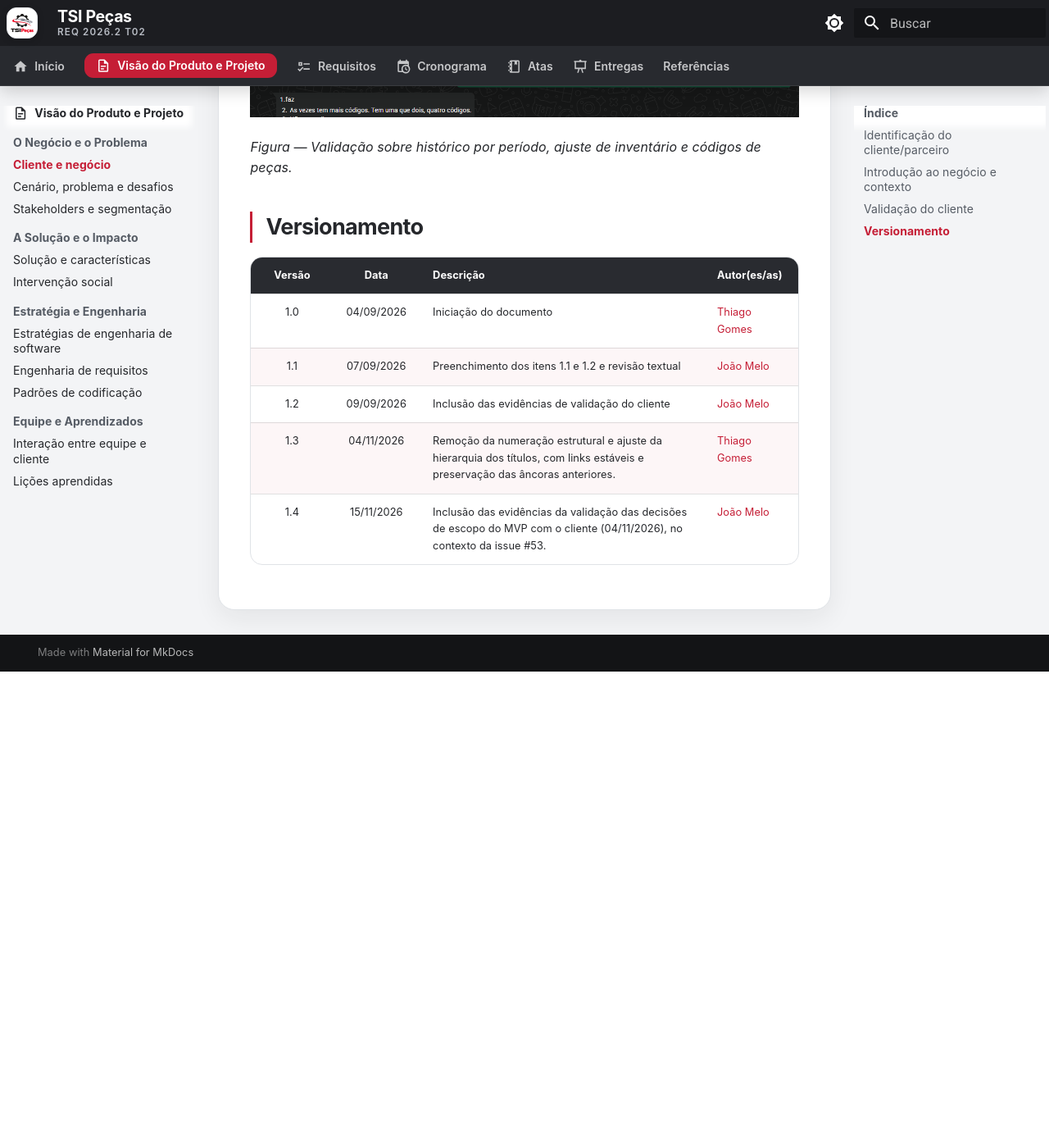
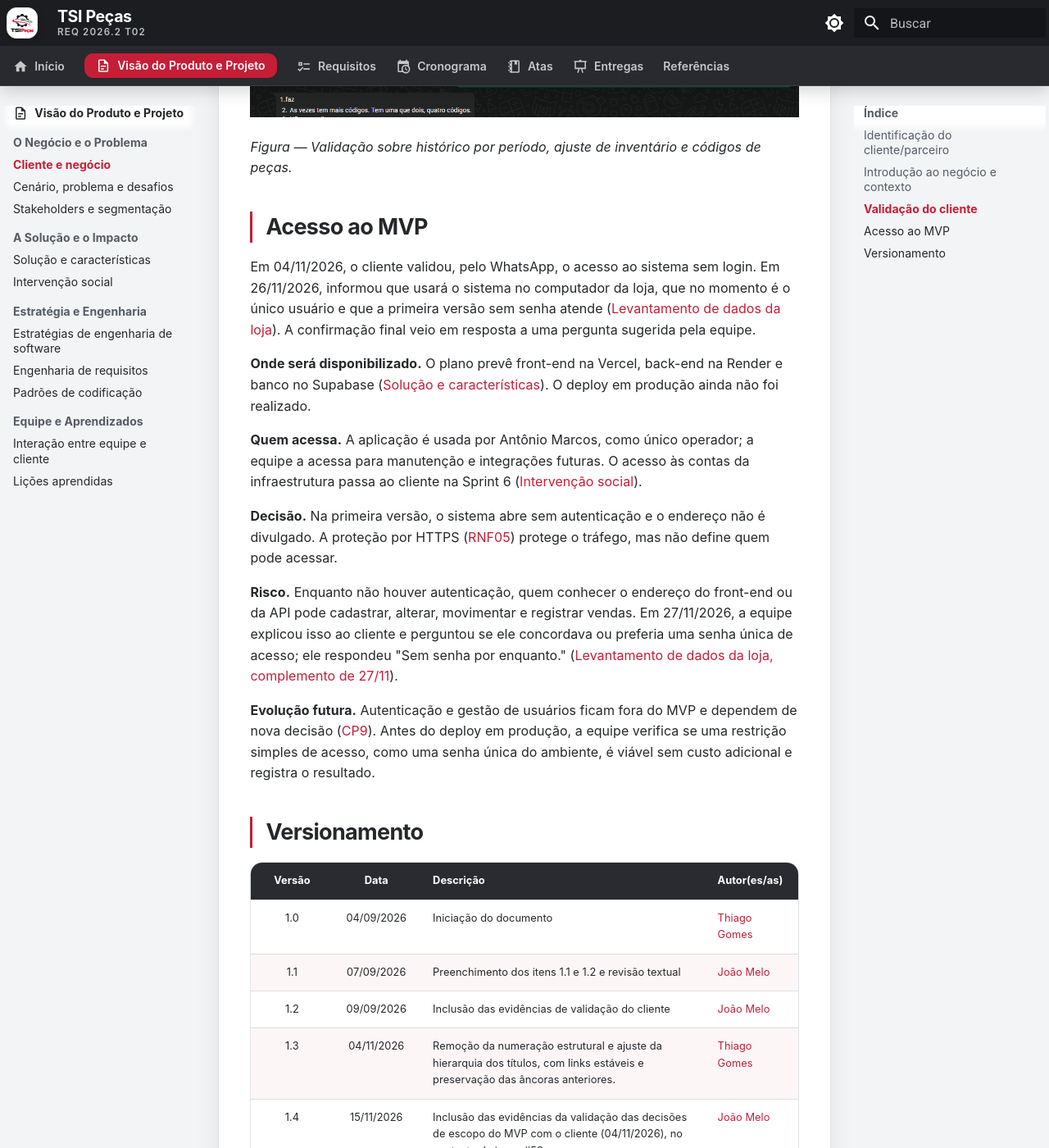
Before and after one commit to mdsreq-fga-unb/REQ-202562-T02-TSI-AutoPecas, an MkDocs documentation site: the page built from docs/visao-produto/cliente-e-negocio.md, in a window 1280 px wide and 1400 px high, scrolled down 5184 px. Shown: the whole window at 82% size. Built offline with MkDocs 1.6.1 and Material for MkDocs 9.7.7, drawn with Linux system fonts in a browser that asks for light colours; comment, search, counter and statistics services are not loaded; before the commit the page ends 6003 px from its top, so only the background shows below that; some of the changed text lies outside the part shown.

Commit message:
docs: registra acesso ao MVP sem autenticação e resposta do cliente (#83)

```diff
--- a/docs/visao-produto/cliente-e-negocio.md
+++ b/docs/visao-produto/cliente-e-negocio.md
@@ -45,6 +45,20 @@ Em 04/11/2026, a equipe validou com o cliente, pelo WhatsApp, as regras que fech
 
 *Figura — Validação sobre histórico por período, ajuste de inventário e códigos de peças.*
 
+## Acesso ao MVP {#acesso-ao-mvp}
+
+Em 04/11/2026, o cliente validou, pelo WhatsApp, o acesso ao sistema sem login. Em 26/11/2026, informou que usará o sistema no computador da loja, que no momento é o único usuário e que a primeira versão sem senha atende ([Levantamento de dados da loja](../atas/levantamento-dados-loja.md)). A confirmação final veio em resposta a uma pergunta sugerida pela equipe.
+
+**Onde será disponibilizado.** O plano prevê front-end na Vercel, back-end na Render e banco no Supabase ([Solução e características](solucao-e-caracteristicas.md)). O deploy em produção ainda não foi realizado.
+
+**Quem acessa.** A aplicação é usada por Antônio Marcos, como único operador; a equipe a acessa para manutenção e integrações futuras. O acesso às contas da infraestrutura passa ao cliente na Sprint 6 ([Intervenção social](intervencao-social.md#d09)).
+
+**Decisão.** Na primeira versão, o sistema abre sem autenticação e o endereço não é divulgado. A proteção por HTTPS ([RNF05](requisitos-de-software.md#rnf05-seguranca-de-dados)) protege o tráfego, mas não define quem pode acessar.
+
+**Risco.** Enquanto não houver autenticação, quem conhecer o endereço do front-end ou da API pode cadastrar, alterar, movimentar e registrar vendas. Em 27/11/2026, a equipe explicou isso ao cliente e perguntou se ele concordava ou preferia uma senha única de acesso; ele respondeu "Sem senha por enquanto." ([Levantamento de dados da loja, complemento de 27/11](../atas/levantamento-dados-loja-27-11.md)).
+
+**Evolução futura.** Autenticação e gestão de usuários ficam fora do MVP e dependem de nova decisão ([CP9](solucao-e-caracteristicas.md#cp9)). Antes do deploy em produção, a equipe verifica se uma restrição simples de acesso, como uma senha única do ambiente, é viável sem custo adicional e registra o resultado.
+
 ## Versionamento
 
 | Versão | Data | Descrição | Autor(es/as) |
@@ -54,3 +68,4 @@ Em 04/11/2026, a equipe validou com o cliente, pelo WhatsApp, as regras que fech
 | 1.2 | 09/09/2026 | Inclusão das evidências de validação do cliente | [João Melo](https://github.com/jot4-ge) |
 | 1.3 | 04/11/2026 | Remoção da numeração estrutural e ajuste da hierarquia dos títulos, com links estáveis e preservação das âncoras anteriores. | [Thiago Gomes](https://github.com/thgomxs) |
 | 1.4 | 15/11/2026 | Inclusão das evidências da validação das decisões de escopo do MVP com o cliente (04/11/2026), no contexto da issue #53. | [João Melo](https://github.com/jot4-ge) |
+| 1.5 | 27/11/2026 | Registro da decisão de acesso ao MVP sem autenticação, do uso previsto, do risco, da resposta do cliente e da evolução futura, no contexto da issue #83. | [João Melo](https://github.com/jot4-ge) |
--- a/mkdocs.yml
+++ b/mkdocs.yml
@@ -110,6 +110,7 @@ nav:
       - Validação do papel de Gerente de projeto / PO: atas/validacao-papel-po.md
       - Validação das funções iniciais do sistema: atas/validacao-us-cliente.md
       - Levantamento de dados da loja: atas/levantamento-dados-loja.md
+      - Levantamento de dados da loja, complemento de 27/11: atas/levantamento-dados-loja-27-11.md
   - Entregas:
       - entregas/index.md
       - Entrega 1: entregas/entrega-1.md
```
Also changed, not shown: docs/atas/index.md (+2 -0 lines), docs/atas/levantamento-dados-loja-27-11.md (added, +35 -0 lines), docs/visao-produto/historico-de-evolucao.md (+2 -0 lines), docs/visao-produto/padroes-de-codificacao.md (+2 -1 lines), docs/atas/levantamento-dados-loja-27-11-01.png (added).
